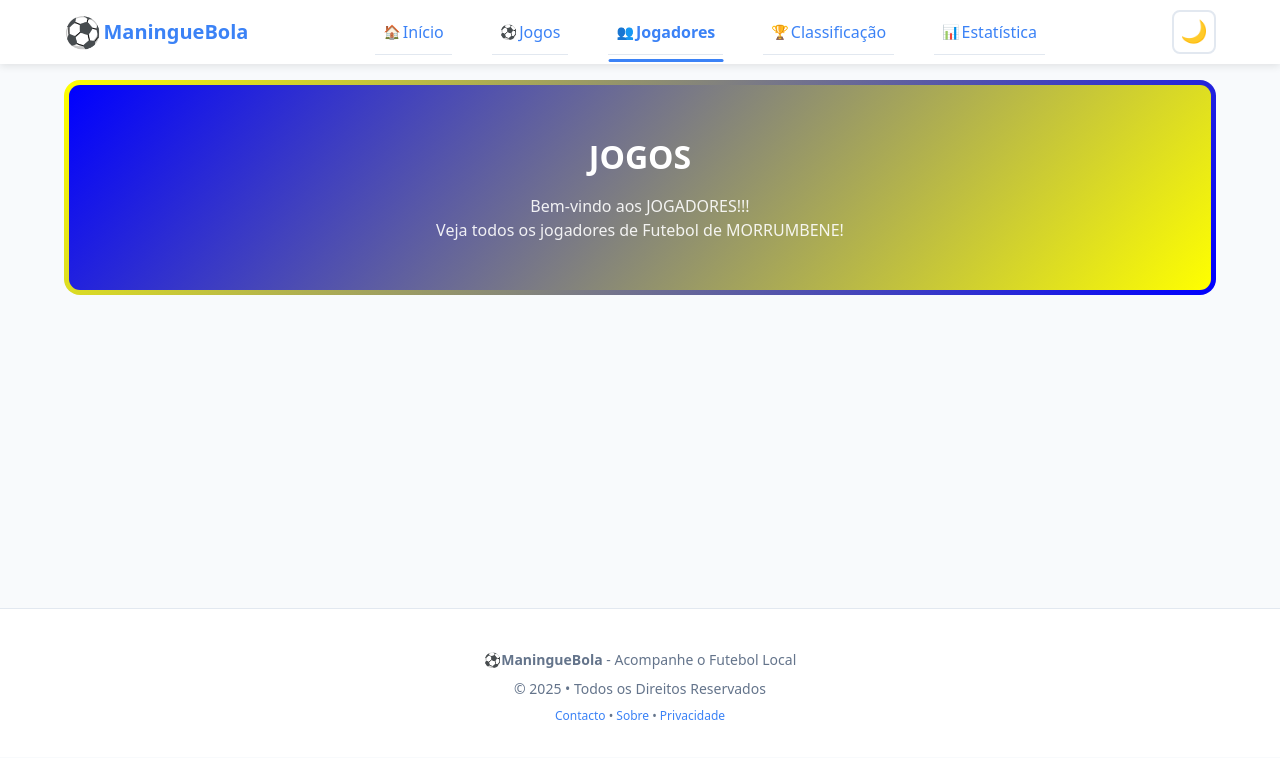
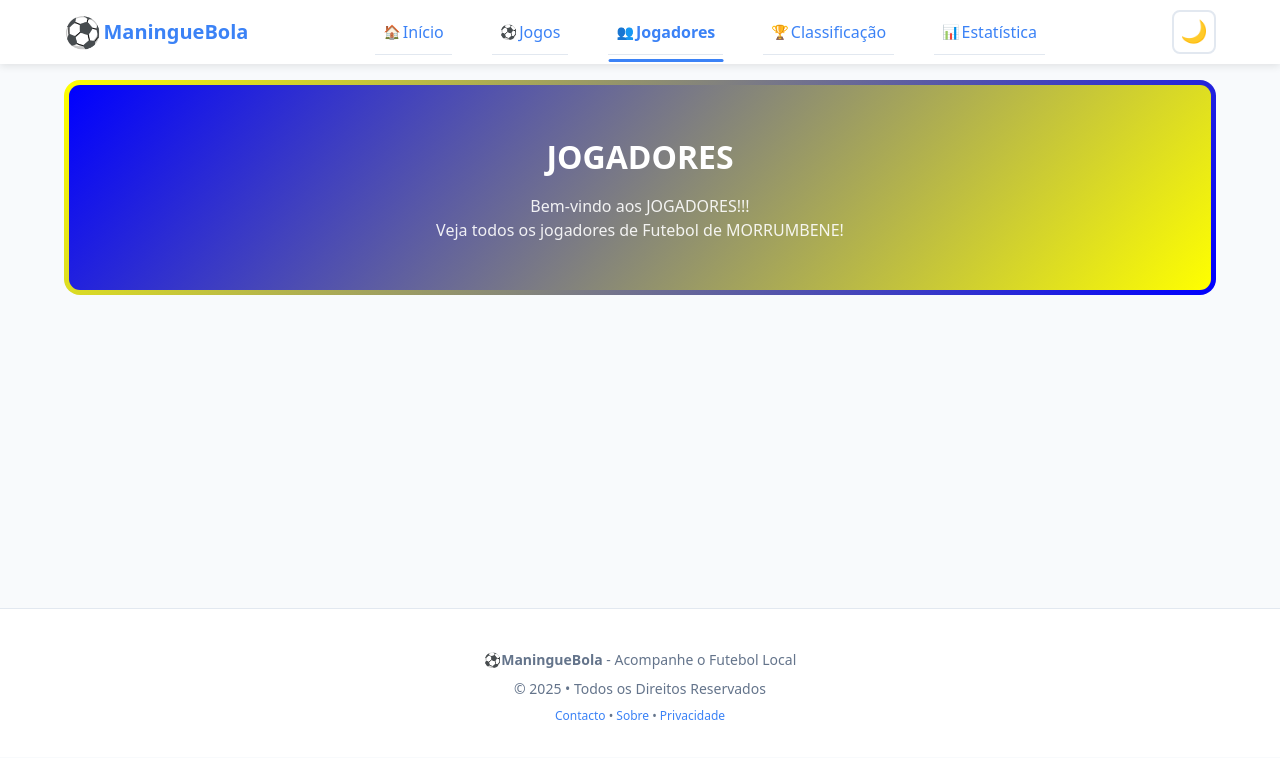
Before and after one commit to Raimundroid/maninguebola, a React (Vite) app: page /jogadores in a window 1280 px wide. Shown: the top 758 px of the page. Built offline with nearby package versions, Linux system fonts and the light colour scheme.

Commit message:
minor tweak

```diff
--- a/src/pages/PlayersPage/PlayersPage.jsx
+++ b/src/pages/PlayersPage/PlayersPage.jsx
@@ -7,8 +7,7 @@ const PlayersPage = () => {
   return (
     <div style={styles.thisContainer}>
       <div className="hero">
-        <h1>JOGOS</h1>
-
+        <h1>JOGADORES</h1>
         <p>Bem-vindo aos JOGADORES!!!</p>
         <p>Veja todos os jogadores de Futebol de MORRUMBENE!</p>
       </div>
```
